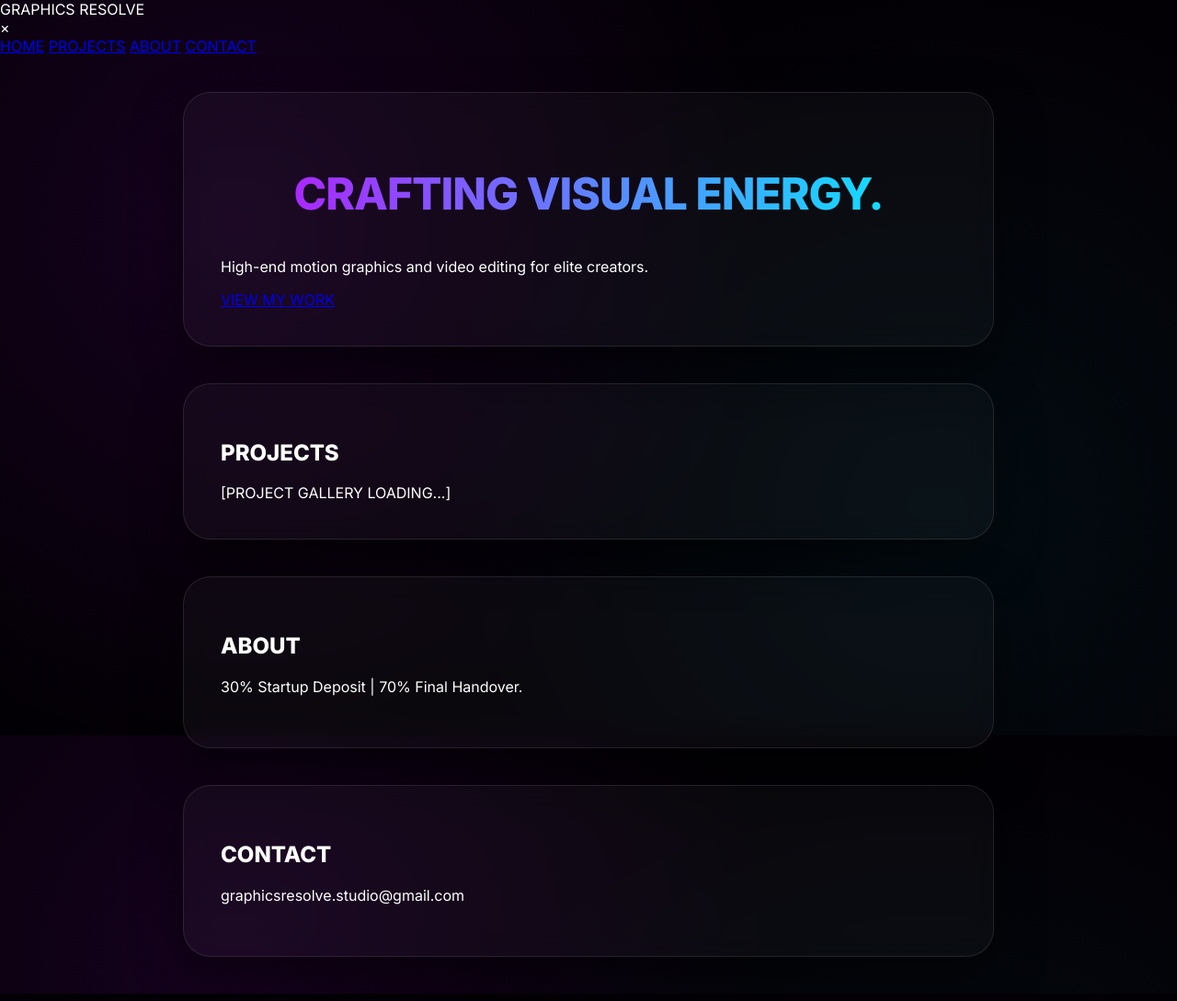
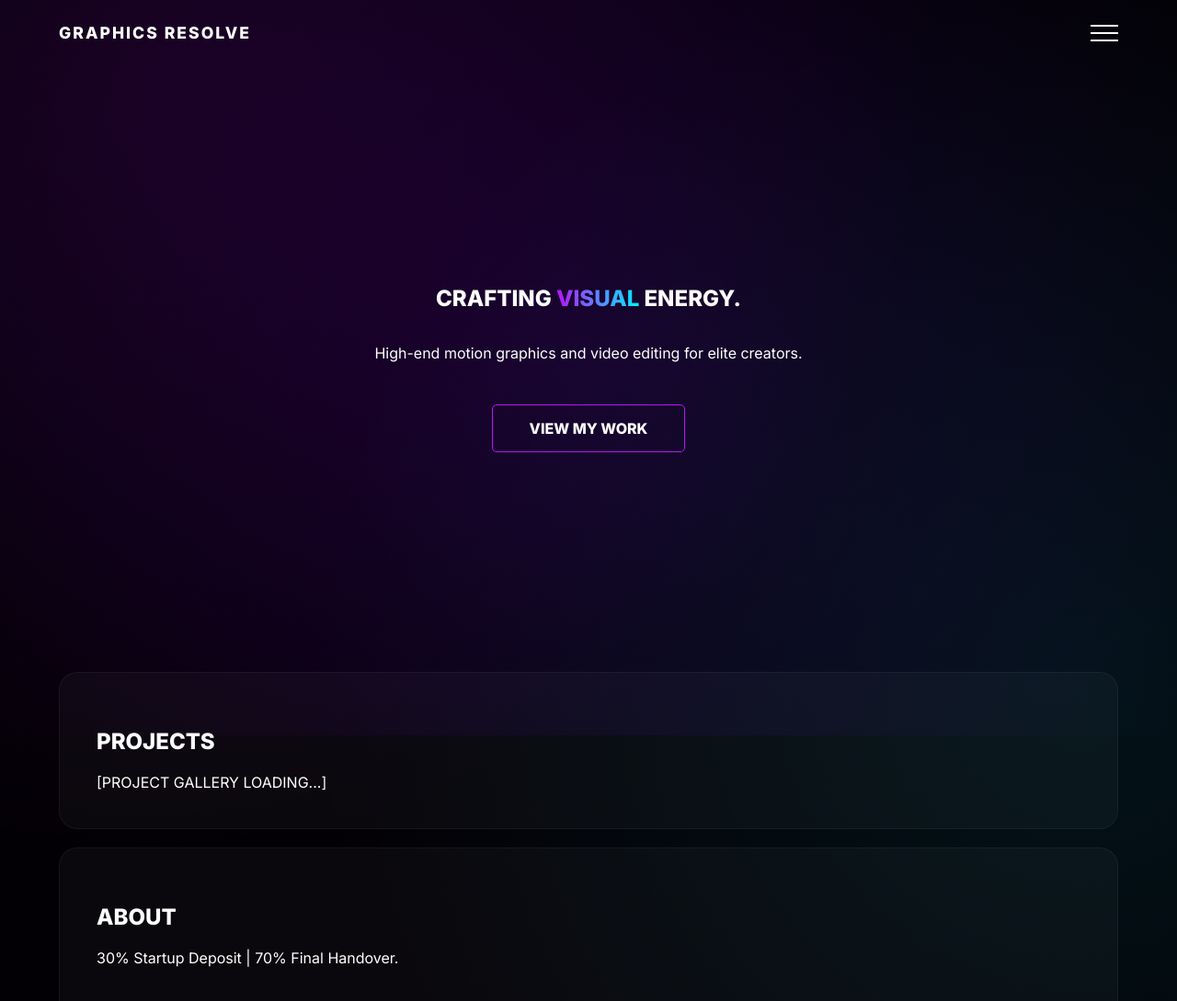
Before and after one commit to Temi5279/Graphics-Resolve-, a plain HTML site: page index.html in a window 1280 px wide. Shown: the top 1089 px of the page at 92% size. Drawn offline with Linux system fonts and the light colour scheme.

Commit message:
Refactor CSS and add liquid background animation
Refactor CSS variables and styles for improved organization and added liquid background animation.

```diff
--- a/style.css
+++ b/style.css
@@ -1,52 +1,132 @@
-/* High-End Motion Graphics Theme */
 :root {
-  --bg: #030005; /* Deep Black */
-  --accent: #bc13fe; /* Neon Purple */
-  --cyan: #00f2ff;   /* Electric Cyan */
-  --glass: rgba(255, 255, 255, 0.03);
+    --bg: #030005;
+    --accent: #bc13fe;
+    --cyan: #00f2ff;
 }
 
 body {
-  background-color: var(--bg);
+    margin: 0;
+    background: var(--bg);
     color: white;
     font-family: 'Inter', sans-serif;
-  margin: 0;
-  /* This creates that moving purple/blue vibe without the lag */
-  background-image:
-    radial-gradient(circle at 20% 30%, rgba(188, 19, 254, 0.1) 0%, transparent 50%),
-    radial-gradient(circle at 80% 70%, rgba(0, 242, 255, 0.05) 0%, transparent 50%);
-  background-attachment: fixed;
+    overflow-x: hidden;
 }
 
-/* Make sections look like floating glass */
-section {
-  max-width: 800px;
-  margin: 40px auto;
-  padding: 40px;
-  background: var(--glass);
-  border: 1px solid rgba(255, 255, 255, 0.1);
-  border-radius: 30px;
-  backdrop-filter: blur(15px);
-  box-shadow: 0 20px 50px rgba(0,0,0,0.5);
+/* LIQUID BACKGROUND ANIMATION */
+.bg-gradient {
+    position: fixed;
+    top: 0; left: 0;
+    width: 100%; height: 100%;
+    z-index: -1;
+    background: radial-gradient(circle at 50% 50%, #120025, #030005);
 }
 
-/* Gradient Title */
-h1 {
+.bg-gradient::after {
+    content: "";
+    position: absolute;
+    width: 200%; height: 200%;
+    top: -50%; left: -50%;
+    background: radial-gradient(circle at 30% 30%, rgba(188, 19, 254, 0.1), transparent 40%),
+                radial-gradient(circle at 70% 70%, rgba(0, 242, 255, 0.08), transparent 40%);
+    animation: liquid 15s ease-in-out infinite alternate;
+}
+
+@keyframes liquid {
+    0% { transform: translate(0, 0) rotate(0deg); }
+    100% { transform: translate(5%, 5%) rotate(5deg); }
+}
+
+/* NAVIGATION */
+nav {
+    display: flex;
+    justify-content: space-between;
+    padding: 25px 5%;
+    align-items: center;
+}
+
+.logo { font-weight: 800; letter-spacing: 2px; font-size: 1.1rem; }
+
+.hamburger {
+    cursor: pointer;
+    display: flex;
+    flex-direction: column;
+    gap: 6px;
+    z-index: 2000;
+}
+
+.hamburger span {
+    width: 30px; height: 2px; background: white;
+    transition: 0.3s cubic-bezier(0.175, 0.885, 0.32, 1.275);
+}
+
+/* THE MENU OVERLAY */
+.menu-overlay {
+    position: fixed;
+    top: 0; right: -100%;
+    width: 100%; height: 100%;
+    background: rgba(3, 0, 5, 0.98);
+    z-index: 1500;
+    display: flex;
+    justify-content: center;
+    align-items: center;
+    transition: 0.5s cubic-bezier(0.77, 0, 0.175, 1);
+}
+
+.menu-overlay.active { right: 0; }
+
+.menu-links { display: flex; flex-direction: column; gap: 30px; text-align: center; }
+
+.menu-link {
+    font-size: 2.5rem;
+    font-weight: 800;
+    color: white;
+    text-decoration: none;
+    transition: 0.3s;
+}
+
+.menu-link:hover { color: var(--cyan); letter-spacing: 5px; }
+
+.close-btn {
+    position: absolute;
+    top: 30px; right: 40px;
     font-size: 3rem;
+    cursor: pointer;
+}
+
+/* HERO SECTION */
+.hero {
+    height: 80vh;
+    display: flex;
+    flex-direction: column;
+    justify-content: center;
+    align-items: center;
     text-align: center;
+    padding: 0 5%;
+}
+
+.gradient-text {
     background: linear-gradient(to right, var(--accent), var(--cyan));
     -webkit-background-clip: text;
     -webkit-text-fill-color: transparent;
-  text-transform: uppercase;
-  letter-spacing: -1px;
 }
 
-/* Newsletter Input Fix */
-input[type="email"] {
-  background: rgba(255,255,255,0.05);
+.btn {
+    margin-top: 30px;
+    padding: 15px 40px;
     border: 1px solid var(--accent);
     color: white;
-  padding: 12px;
-  border-radius: 10px;
-  width: 70%;
+    text-decoration: none;
+    border-radius: 5px;
+    font-weight: 600;
+    transition: 0.3s;
 }
+
+.btn:hover { background: var(--accent); box-shadow: 0 0 20px var(--accent); }
+
+.card {
+    background: rgba(255, 255, 255, 0.03);
+    border: 1px solid rgba(255, 255, 255, 0.05);
+    margin: 20px 5%;
+    padding: 40px;
+    border-radius: 20px;
+  }
```
Lines whose indentation alone changed are shown as unchanged.
